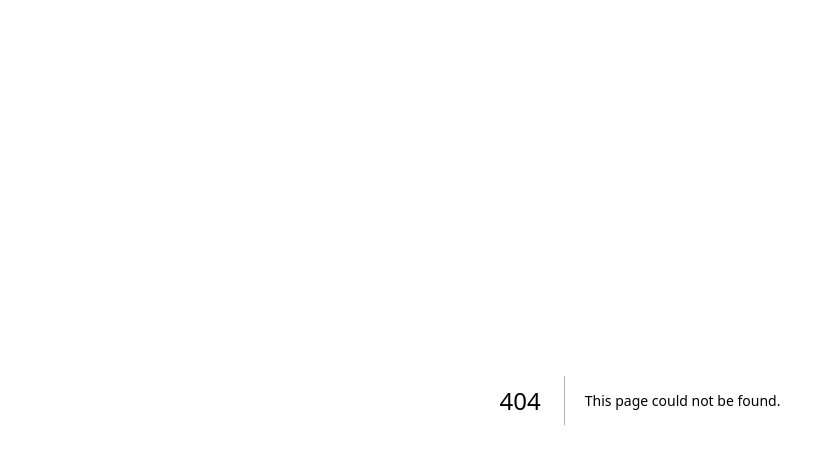
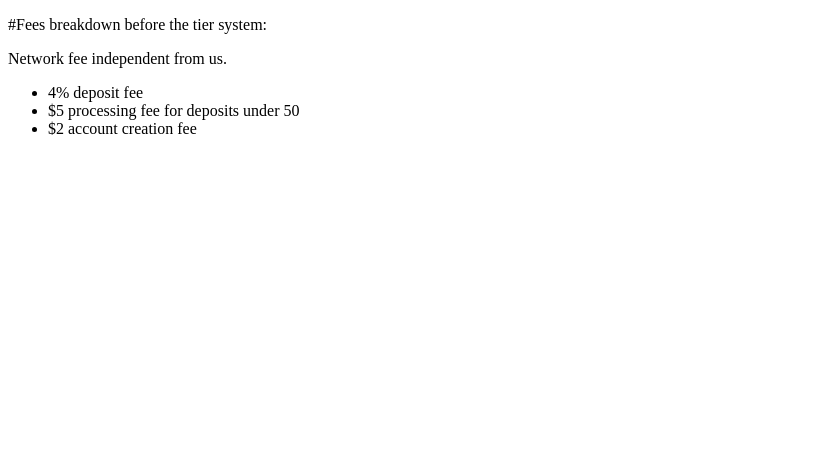
Before and after one commit to clarkedayo/docs, a Next.js app: page /management/fee-breakdown in a window 1280 px wide. Before the commit this address had no page. Shown: the top 464 px of the page, without its empty margins (0-835 px from the left). Built offline with nearby package versions, Linux system fonts and the light colour scheme.

Commit message:
Add files via upload

```diff
--- /dev/null
+++ b/pages/management/fee-breakdown.mdx
@@ -0,0 +1,7 @@
+#Fees breakdown before the tier system:
+
+Network fee independent from us.
+
+- 4% deposit fee
+- $5 processing fee for deposits under 50
+- $2 account creation fee
```
